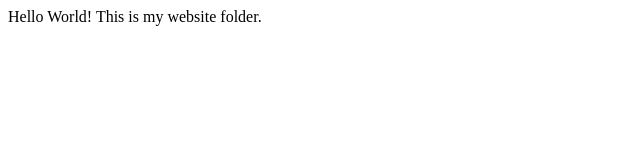
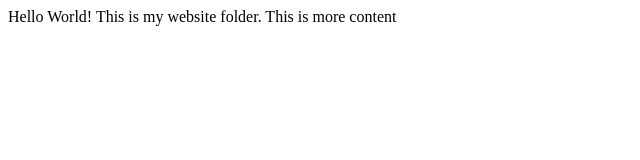
Before and after one commit to SSPDP/Website, a plain HTML site: page index.html in a window 1280 px wide. Shown: the whole page, without its empty margins (0-640 px from the left). Drawn offline with Linux system fonts and the light colour scheme.

Commit message:
Update index.html

```diff
--- a/index.html
+++ b/index.html
@@ -6,7 +6,7 @@
 </head>
 <body>
   Hello World! This is my website folder.
-
+  This is more content
 
 
 <body>
```
